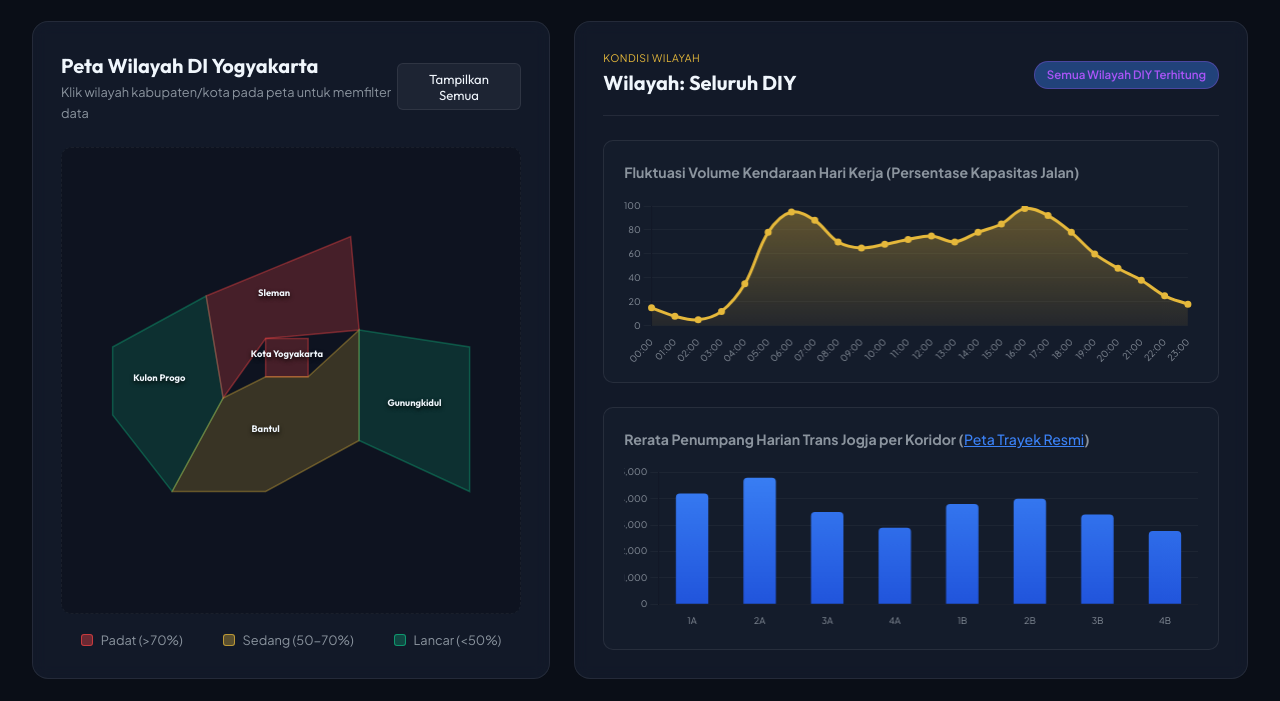
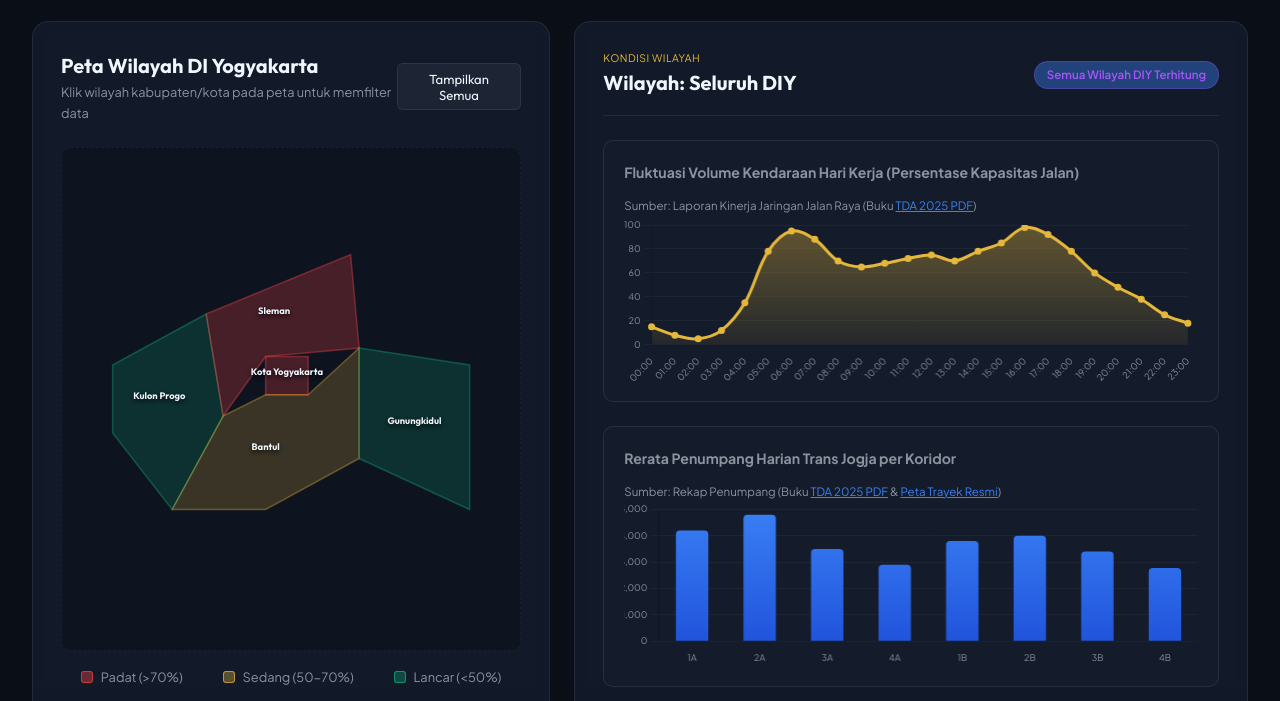
Before and after one commit to Emzyjeppp/pjbl-visdata-dashboard, a website: page index.html in a window 1280 px wide. Shown: the part 502-1203 px from the top of the page. Drawn offline with nearby package versions, Linux system fonts and the light colour scheme.

Commit message:
style: add explicit hyperlinked PDF sources beneath line and bar chart titles in Dashboard V2

```diff
--- a/index.html
+++ b/index.html
@@ -505,6 +505,17 @@
                   <div class="v2-chart-container">
                     <div class="chart-title">
                       <h4>Fluktuasi Volume Kendaraan Hari Kerja (Persentase Kapasitas Jalan)</h4>
+                      <span
+                        style="display: block; font-size: 0.72rem; color: var(--text-secondary); margin-top: 0.25rem"
+                      >
+                        Sumber: Laporan Kinerja Jaringan Jalan Raya (Buku
+                        <a
+                          href="https://dishub.jogjaprov.go.id/files/114/Transportasi-Dalam-Angka/448/Transportasi-Dalam-Angka-2025.pdf"
+                          target="_blank"
+                          style="color: var(--accent-blue); text-decoration: underline"
+                          >TDA 2025 PDF</a
+                        >)
+                      </span>
                     </div>
                     <div class="v2-canvas-wrapper">
                       <canvas id="v2ChartHourly"></canvas>
@@ -514,14 +525,25 @@
                   <!-- Grafik Trans Jogja -->
                   <div class="v2-chart-container">
                     <div class="chart-title">
-                      <h4>
-                        Rerata Penumpang Harian Trans Jogja per Koridor (<a
+                      <h4>Rerata Penumpang Harian Trans Jogja per Koridor</h4>
+                      <span
+                        style="display: block; font-size: 0.72rem; color: var(--text-secondary); margin-top: 0.25rem"
+                      >
+                        Sumber: Rekap Penumpang (Buku
+                        <a
+                          href="https://dishub.jogjaprov.go.id/files/114/Transportasi-Dalam-Angka/448/Transportasi-Dalam-Angka-2025.pdf"
+                          target="_blank"
+                          style="color: var(--accent-blue); text-decoration: underline"
+                          >TDA 2025 PDF</a
+                        >
+                        &
+                        <a
                           href="https://dishub.jogjaprov.go.id/files/74/Trans-Jogja/356/Peta-Integrasi-Angkutan-Umum.pdf"
                           target="_blank"
-                          style="color: var(--accent-blue); text-decoration: underline; font-weight: 500"
+                          style="color: var(--accent-blue); text-decoration: underline"
                           >Peta Trayek Resmi</a
                         >)
-                      </h4>
+                      </span>
                     </div>
                     <div class="v2-canvas-wrapper">
                       <canvas id="v2ChartTransJogja"></canvas>
```
